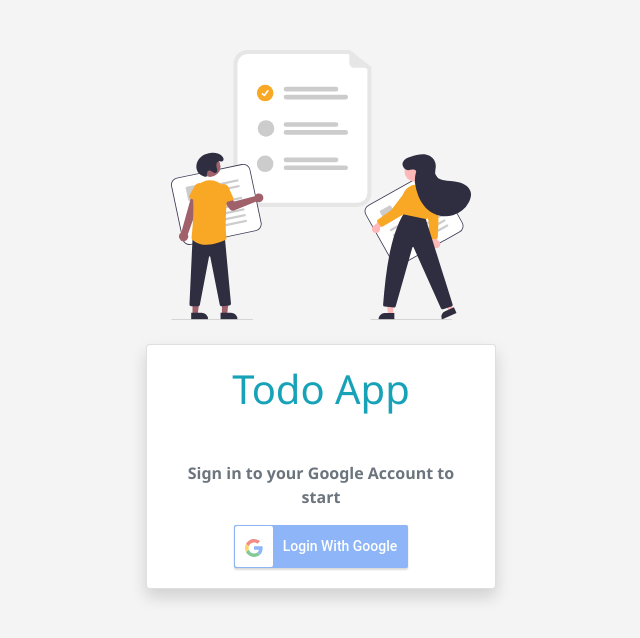
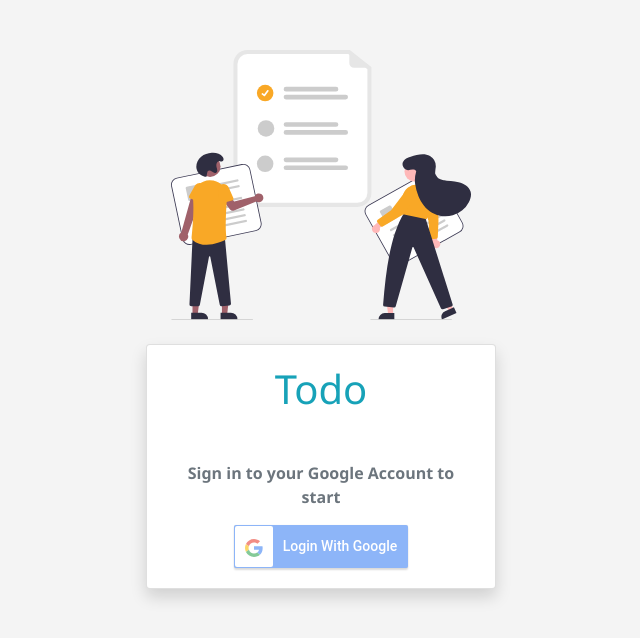
Before and after one commit to ardafirdausr/todo-client, a React (Create React App) app: page /login in a window 1280 px wide. Shown: the top 638 px of the page, without its empty margins (319-959 px from the left). Built offline with nearby package versions, Linux system fonts and the light colour scheme; no server answers.

Commit message:
change todo app to todo

```diff
--- a/public/index.html
+++ b/public/index.html
@@ -24,7 +24,7 @@
       work correctly both with client-side routing and a non-root public URL.
       Learn how to configure a non-root public URL by running `npm run build`.
     -->
-    <title>Todo App</title>
+    <title>Todo</title>
   </head>
   <body>
     <noscript>You need to enable JavaScript to run this app.</noscript>
--- a/src/config/app.js
+++ b/src/config/app.js
@@ -1,3 +1,3 @@
-export const name = process.env.REACT_APP_NAME || 'Todo App';
+export const name = process.env.REACT_APP_NAME || 'Todo';
 export const version = process.env.REACT_APP_VERSION || '1.0.0';
 export const url = process.env.REACT_APP_URL || 'localhost:3000';
--- a/src/views/pages/Login.js
+++ b/src/views/pages/Login.js
@@ -10,7 +10,7 @@
 		<Container>
 			<Row className="align-items-center">
 				<Col md={{ offset: 4, span: 4 }} className="text-center">
-					<img src={Logo} alt="TODO APP" width={300}/>
+					<img src={Logo} alt="TODO" width={300}/>
 				</Col>
 				<Col md={{ offset: 4, span: 4 }} className="mt-4">
 					<Card className="shadow">
```
Also changed, not shown: 1 other file (tests, documents, lock files or other folders).
